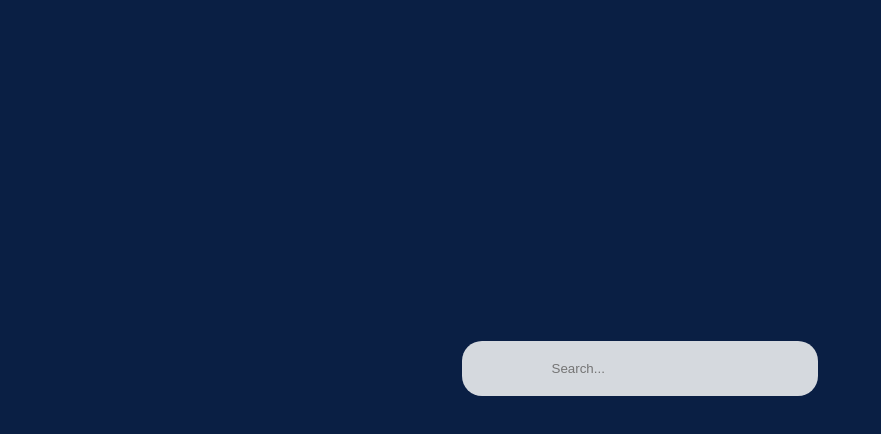
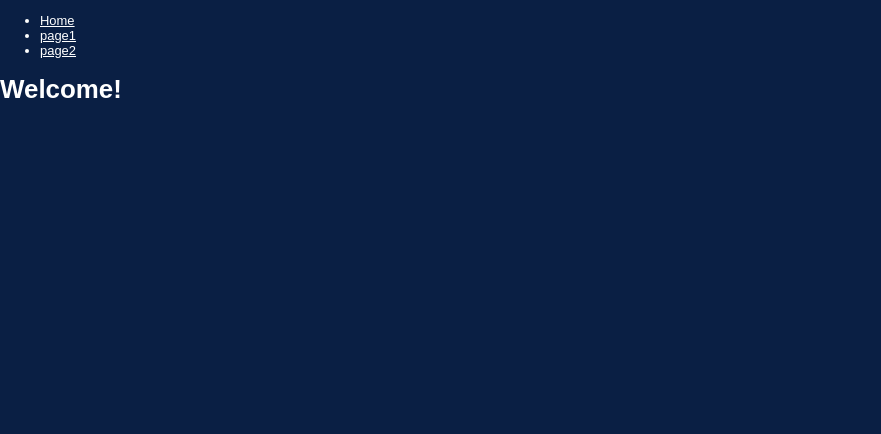
Before and after one commit to Timmotus/react_oogoefeningen_pwa, a React (Create React App) app: page / in a window 1280 px wide. Shown: the top 434 px of the page, without its empty margins (0-881 px from the left). Built offline with nearby package versions, Linux system fonts and the light colour scheme.

Commit message:
added routing and simple navbar

```diff
--- a/package.json
+++ b/package.json
@@ -9,6 +9,7 @@
     "axios": "^0.21.1",
     "react": "^17.0.2",
     "react-dom": "^17.0.2",
+    "react-router-dom": "^5.2.0",
     "react-scripts": "4.0.3",
     "web-vitals": "^1.1.1"
   },
--- a/src/App.css
+++ b/src/App.css
@@ -1,93 +1,3 @@
-html, body, #root {
-    font: 0.9rem sans-serif;
-    background: #0a1f44;
-    color: #1e2432;
-    height: 100%;
-    margin: 0;
+h1 {
+    color: white;
 }
-
-.main-container {
-    background: #0a1f44;
-    background-size: cover;
-    background-position: center;
-}
-
-.main-container {
-    height: 100%;
-    display: flex;
-    justify-content: center;
-    align-items: center;
-    flex-direction: column;
-}
-
-.search {
-    outline: none;
-    padding: 20px 7%;
-    border-radius: 20px;
-    border: none;
-    margin-bottom: 5%;
-    background: rgba(250, 250, 250, 0.85);
-}
-
-.city {
-    display: flex;
-    align-items: center;
-    justify-content: center;
-    flex-direction: column;
-    padding: 40px 8%;
-    border-radius: 20px;
-    background: rgba(250, 250, 250, 0.85);
-    box-shadow: 10px 10px 5px 0px rgba(15, 15, 15, 0.404);
-}
-
-p {
-    margin-top: 10px;
-    text-transform: uppercase;
-    letter-spacing: 0.05em;
-}
-
-.city-temp {
-    font-size: 5rem;
-    font-weight: bold;
-    margin-top: 10px;
-    color: #1e2432;
-    text-align: center;
-}
-
-.city sup {
-    font-size: 0.5em;
-}
-
-.city-name {
-    font-size: 2em;
-}
-
-.city-name sup {
-    padding: 0.2em 0.6em;
-    margin-left: 0.2em;
-    border-radius: 30px;
-    color: #fff;
-    background: #ff8c00;
-}
-
-.city-icon {
-    margin-top: 10px;
-    width: 100px;
-    height: 100px;
-}
-
-.info {
-    display: flex;
-    flex-direction: column;
-    align-items: center;
-}
-
-@media only screen and (max-width: 600px) {
-    .search {
-        padding: 20px 15%;
-    }
-
-    .city {
-        padding: 40px 20%;
-    }
-}
--- a/src/App.js
+++ b/src/App.js
@@ -1,42 +1,27 @@
-import React, { useState } from 'react';
+import React from 'react';
+import {
+    BrowserRouter as Router,
+    Switch,
+    Route
+} from "react-router-dom";
 
-import { fetchWeather } from './api/fetchWeather';
 import './App.css';
+import NavBar from './NavBar';
+import Weather from './Weather';
 
-const App = () => {
-    const [query, setQuery] = useState('');
-    const [weather, setWeather] = useState('');
-
-    const search = async  (e) => {
-        if (e.key === 'Enter') {
-            const data = await fetchWeather(query);
-
-            setWeather(data);
-            setQuery('');
-        }
+export default class App extends React.Component {
+    render() {
+        return (
+            <div>
+                <Router>
+                    <NavBar />
+                    <Switch>
+                        <Route exact path="/" render={() => <h1>Welcome!</h1>} />
+                        <Route exact path="/page1" component={Weather} />
+                        <Route exact path="/page2" render={() => <h1>pagina2</h1>} />
+                    </Switch>
+                </Router>
+            </div>
+        );
     }
-
-    return (
-        <div className="main-container">
-            <input type="text" className="search" placeholder="Search..." value={query} onChange={(e) => setQuery(e.target.value)} onKeyPress={search} />
-            { weather.main && (
-                <div className="city">
-                    <h2 className="city-name">
-                        <span>{weather.name}</span>
-                        <sup>{weather.sys.country}</sup>
-                    </h2>
-                    <div className="city-temp">
-                        {Math.round(weather.main.temp)}
-                        <sup>&deg;C</sup>
-                    </div>
-                    <div className="info">
-                        <img className="city-icon" src={`https://openweathermap.org/img/wn/${weather.weather[0].icon}@2x.png`} alt={weather.weather[0].description} />
-                        <p>{weather.weather[0].description}</p>
-                    </div>
-                </div>
-            )}
-        </div>
-    );
 }
-
-export default App;
--- /dev/null
+++ b/src/NavBar.css
@@ -0,0 +1,5 @@
+/* needs beautifying */
+
+.nav-container * {
+    color: white;
+}
--- /dev/null
+++ b/src/NavBar.js
@@ -0,0 +1,28 @@
+import React from "react";
+import {
+    Link
+} from "react-router-dom";
+
+import './NavBar.css'
+
+export default class NavBar extends React.Component {
+    render() {
+        return (
+            <div className="nav-container">
+                <nav>
+                    <ul className="nav-list">
+                        <li className="nav-item">
+                            <Link className="nav-link" to="/">Home</Link>
+                        </li>
+                        <li className="nav-item">
+                            <Link className="nav-link" to="/page1">page1</Link>
+                        </li>
+                        <li className="nav-item">
+                            <Link className="nav-link" to="/page2">page2</Link>
+                        </li>
+                    </ul>
+                </nav>
+            </div>
+        )
+    }
+}
--- /dev/null
+++ b/src/Weather.css
@@ -0,0 +1,93 @@
+html, body, #root {
+    font: 0.9rem sans-serif;
+    background: #0a1f44;
+    color: #1e2432;
+    height: 100%;
+    margin: 0;
+}
+
+.main-container {
+    background: #0a1f44;
+    background-size: cover;
+    background-position: center;
+}
+
+.main-container {
+    height: 100%;
+    display: flex;
+    justify-content: center;
+    align-items: center;
+    flex-direction: column;
+}
+
+.search {
+    outline: none;
+    padding: 20px 7%;
+    border-radius: 20px;
+    border: none;
+    margin-bottom: 5%;
+    background: rgba(250, 250, 250, 0.85);
+}
+
+.city {
+    display: flex;
+    align-items: center;
+    justify-content: center;
+    flex-direction: column;
+    padding: 40px 8%;
+    border-radius: 20px;
+    background: rgba(250, 250, 250, 0.85);
+    box-shadow: 10px 10px 5px 0px rgba(15, 15, 15, 0.404);
+}
+
+p {
+    margin-top: 10px;
+    text-transform: uppercase;
+    letter-spacing: 0.05em;
+}
+
+.city-temp {
+    font-size: 5rem;
+    font-weight: bold;
+    margin-top: 10px;
+    color: #1e2432;
+    text-align: center;
+}
+
+.city sup {
+    font-size: 0.5em;
+}
+
+.city-name {
+    font-size: 2em;
+}
+
+.city-name sup {
+    padding: 0.2em 0.6em;
+    margin-left: 0.2em;
+    border-radius: 30px;
+    color: #fff;
+    background: #ff8c00;
+}
+
+.city-icon {
+    margin-top: 10px;
+    width: 100px;
+    height: 100px;
+}
+
+.info {
+    display: flex;
+    flex-direction: column;
+    align-items: center;
+}
+
+@media only screen and (max-width: 600px) {
+    .search {
+        padding: 20px 15%;
+    }
+
+    .city {
+        padding: 40px 20%;
+    }
+}
--- /dev/null
+++ b/src/Weather.js
@@ -0,0 +1,42 @@
+import React, { useState } from 'react';
+
+import { fetchWeather } from './api/fetchWeather';
+import './Weather.css';
+
+const Weather = () => {
+    const [query, setQuery] = useState('');
+    const [weather, setWeather] = useState('');
+
+    const search = async (e) => {
+        if (e.key === 'Enter') {
+            const data = await fetchWeather(query);
+
+            setWeather(data);
+            setQuery('');
+        }
+    }
+
+    return (
+        <div className="main-container">
+            <input type="text" className="search" placeholder="Search..." value={query} onChange={(e) => setQuery(e.target.value)} onKeyPress={search} />
+            { weather.main && (
+                <div className="city">
+                    <h2 className="city-name">
+                        <span>{weather.name}</span>
+                        <sup>{weather.sys.country}</sup>
+                    </h2>
+                    <div className="city-temp">
+                        {Math.round(weather.main.temp)}
+                        <sup>&deg;C</sup>
+                    </div>
+                    <div className="info">
+                        <img className="city-icon" src={`https://openweathermap.org/img/wn/${weather.weather[0].icon}@2x.png`} alt={weather.weather[0].description} />
+                        <p>{weather.weather[0].description}</p>
+                    </div>
+                </div>
+            )}
+        </div>
+    );
+}
+
+export default Weather;
```
Also changed, not shown: src/index.js (line endings or trailing spaces), 2 other files (tests, documents, lock files or other folders).
